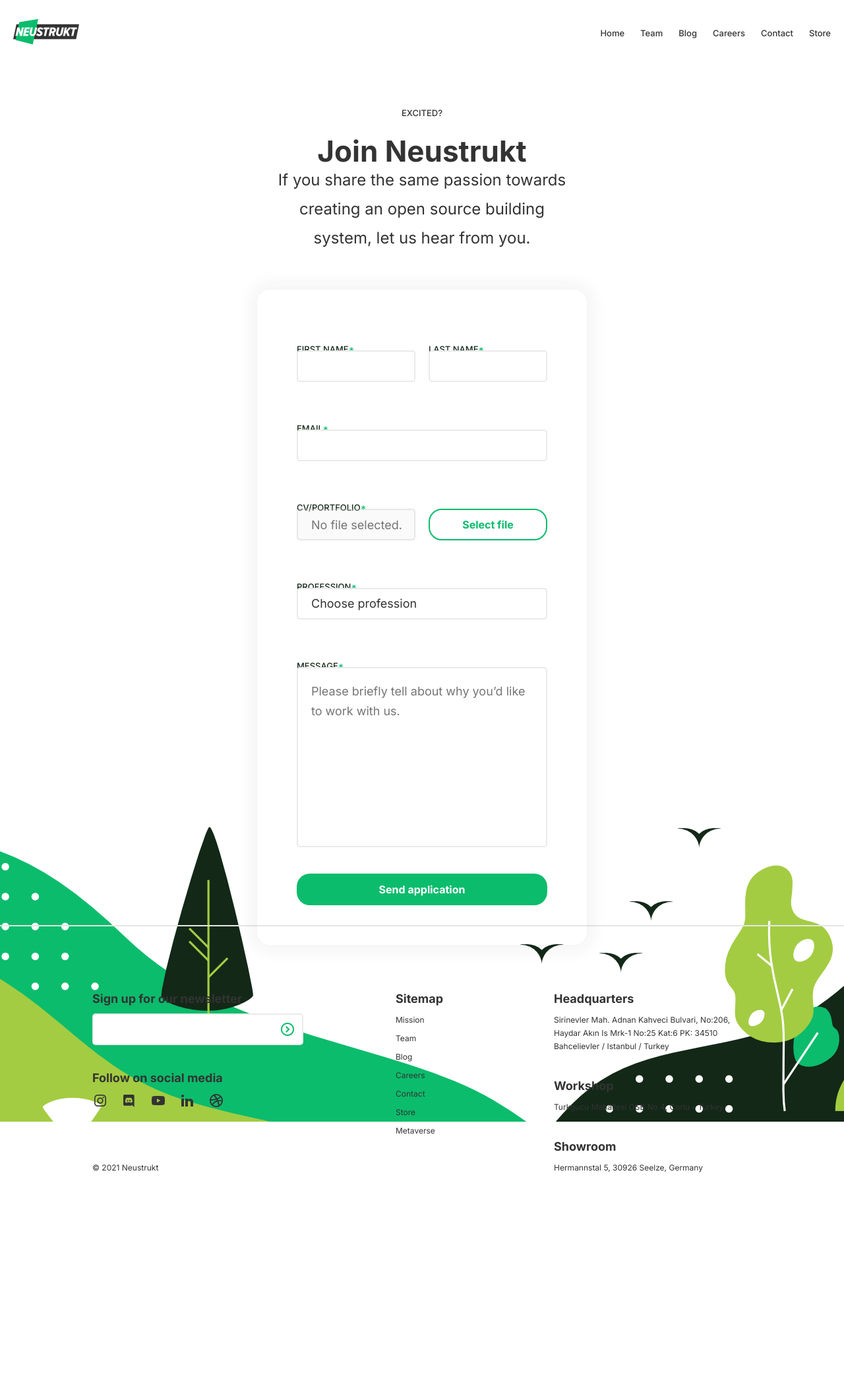
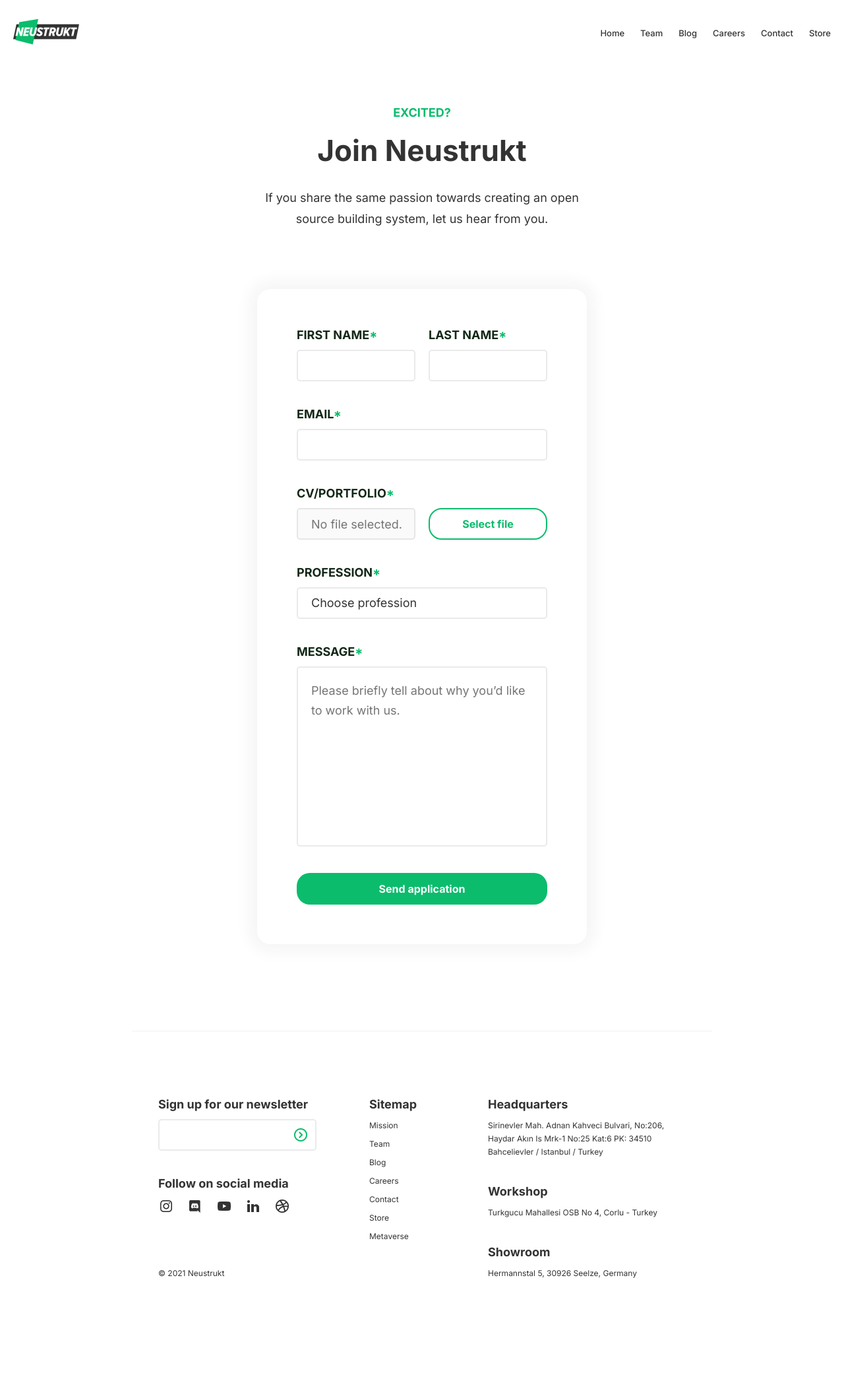
Before and after one commit to batudal/neustrukt, a Flask app: page /careers in a window 1280 px wide. Shown: the whole page at 66% size. Before the commit the page ends 1777 px from the top, so only its background shows below. Run offline with Flask 2, Linux system fonts and the light colour scheme; some libraries are stand-ins or nearby versions.

Commit message:
repo cleanup

```diff
--- a/static/css/main.css
+++ b/static/css/main.css
@@ -13,7 +13,6 @@ body {
   margin: 0;
   font-family: Inter !important;
   color: var(--black);
-
 }
 
 html {
@@ -43,7 +42,7 @@ h1 span, h2 span{
 h2{
   font-weight: 700px;
   font-size: 36px;
-  line-height: 52px;
+  line-height: 44px;
   margin-block-start: 0em;
   margin-block-end: 0em;
 }
@@ -72,8 +71,9 @@ h5{
 
 p{
   font-size: 24px;
-  line-height: 44px;
+  line-height: 40px;
   font-weight: 400;
+  margin: 0px;
 }
 
 p2{
@@ -150,42 +150,48 @@ textarea{
 }
 
 .divider{
-  max-width: 1400px;
+  max-width: 880px;
   height: 2px;
   margin: auto;
-  margin-top: 160px;
-  background-color: var(--gray);
+  margin-top: 120px;
+  background-color: var(--light-gray);
 }
 
 #footer-container-wrapper{
   width: 100%;
   height: 476px;
-  padding-top: 100px;
+  padding-top: 50px;
 }
 
 #footer-container{
-  max-width: 1000px;
-  height: 276px;
+  max-width: 880px;
+  height: 376px;
   margin: auto;
   display: flex;
   flex-wrap: wrap;
   flex-direction: row;
-  justify-content: space-between;
+  justify-content: flex-start;
 }
 
 #footer-left{
   max-width: 320px;
   display: flex;
   flex-direction: column;
+  margin-top: 50px;
+  margin-left: 40px;
+  margin-right: 40px;;
 }
 
 #footer-input{
   position: relative;
   margin-top: 12px;
+  max-width: 240px;
 }
 
 #footer-input > input{
-  width:320px;
+  width: 100%;
+  display: flex;
+  flex-direction: row;
 }
 
 #footer-input > img{
@@ -214,19 +220,25 @@ textarea{
   width: 100px;
   display: flex;
   flex-direction: column;
+  margin-top: 50px;
+  margin-left: 40px;
+  margin-right: 40px;
 }
 
 #footer-right{
   width: 300px;
   display: flex;
   flex-direction: column;
+  margin-top: 50px;
+  margin-left: 40px;
+  margin-right: 40px;
 }
 
 .contact-section{
   width: 100%;
   height: 1142px;
   display: grid;
-  grid-template-rows: 60px 22px 20px 53px 40px 44px 100px 763px;
+  grid-template-rows: 60px 22px 20px 52px 40px 44px 100px 763px;
   grid-template-columns: 1fr 500px 1fr;
   align-items: center;
   justify-content: center;
@@ -283,12 +295,13 @@ textarea{
   height: 273px;
 }
 
-.contact-section-h5-container{
+.contact-section-h4-container{
   grid-row: 2;
   grid-column: 2;
   text-align: center;
   display: flex;
   justify-content: center;
+  color: var(--main-color)
 }
 
 .contact-section-h1-container{
@@ -413,9 +426,9 @@ textarea{
 
 .career-section{
   width: 100%;
-  height: 1142px;
+  height: 1342px;
   display: grid;
-  grid-template-rows: 60px 22px 20px 53px 40px 44px 100px 993px;
+  grid-template-rows: 60px 22px 20px 52px 40px 44px 100px 993px;
   grid-template-columns: 1fr 500px 1fr;
   align-items: center;
   justify-content: center;
@@ -542,7 +555,6 @@ textarea{
 .dropdown-content a:hover {
   background-color: var(--light-gray);
   font-weight: 700;
-
 }
 /* Show the dropdown menu on hover */
 .dropdown:hover .dropdown-content {
@@ -639,7 +651,7 @@ input:-khtml-autofill {
 
 }
 
-.popup-content > h1 {
+.popup-content > h2 {
   grid-row: 2;
   width: 300px;
   text-align: left;
@@ -647,7 +659,7 @@ input:-khtml-autofill {
   font-size: 36px;
 }
 
-.popup-content > p{
+.popup-content > p2 {
   grid-row: 4;
   width: 300px;
   text-align: left;
@@ -705,7 +717,7 @@ button {
   display:flex;
   flex-direction: column;
   width: 100%;
-  margin-top: 40px;
+  margin-top: 60px;
   justify-content: center;
   text-align: center;
 }
@@ -834,11 +846,20 @@ button {
   position:absolute;
   background-color: var(--white);
   border-radius: 20px;
-  padding: 40px;
+  padding: 50px;
   display: grid;
   grid-template-columns: 1fr;
   grid-template-rows: 60px 47px 133px 40px;
   box-shadow: 0px 0px 25px 10px rgba(0, 0, 0, 0.05);
+}
+
+/* .category-card > h3,h4,p2,img{
+  padding: 10px;
+} */
+
+.category-card h4{
+  color: var(--main-color)
+
 }
 
 #category-card-1{
@@ -1173,6 +1194,10 @@ button {
   box-shadow: 0px 0px 25px 10px rgba(33, 33, 33, 0.05);
 }
 
+.scroll p2 {
+  padding: 10px;
+}
+
 
 .button > h2{
   margin: 0;
--- a/templates/careers.html
+++ b/templates/careers.html
@@ -3,26 +3,26 @@
 {% block body %}
 
 <div class="career-section">
-    <div class="contact-section-h5-container">
-        <h5>EXCITED?</h5>
+    <div class="contact-section-h4-container">
+        <h4>EXCITED?</h4>
     </div>
     <div class="contact-section-h1-container">
         <h1>Join Neustrukt</h1>
     </div>
     <div class="contact-section-text-container">
-        <p>If you share the same passion towards creating an open source building system, let us hear from you.</p>
+        <p2>If you share the same passion towards creating an open source building system, let us hear from you.</p2>
     </div>
 
     <form action="/careers" method="POST" class="career-section-card-container" enctype="multipart/form-data" id="recaptcha-form">
         <div class="contact-card-name-container">
             <div class="contact-card-firstname">
-                <h5 class="is-black">FIRST NAME<span>*</span></h5>
+                <h4 class="is-black">FIRST NAME<span>*</span></h4>
             </div>
             <div class="contact-card-firstname-input">
                 <input type="text" name="firstname" id="firstname" placeholder="" >
             </div>
             <div class="contact-card-lastname">
-                <h5 class="is-black">LAST NAME<span>*</span></h5>
+                <h4 class="is-black">LAST NAME<span>*</span></h4>
             </div>
             <div class="contact-card-lastname-input">
                 <input type="text" name="lastname" id="lastname" placeholder="" >
@@ -30,7 +30,7 @@
         </div>
         <div class="contact-card-email-container">
             <div class="contact-card-email">
-                <h5 class="is-black">EMAIL<span>*</span></h5>
+                <h4 class="is-black">EMAIL<span>*</span></h4>
             </div>
             <div class="contact-card-email-input">
                 <input type="email" name="email" id="email" placeholder="" >
@@ -38,7 +38,7 @@
         </div>
         <div class="career-card-profession-container">
             <div class="contact-card-email">
-                <h5 class="is-black">PROFESSION<span>*</span></h5>
+                <h4 class="is-black">PROFESSION<span>*</span></h4>
             </div>
             <div class="dropdown">
                 <input name="profession" style="display:none" id="profession">
@@ -62,7 +62,7 @@
         </div>
         <div class="career-card-cv-container">
             <div class="contact-card-email">
-                <h5 class="is-black">CV/PORTFOLIO<span>*</span></h5>
+                <h4 class="is-black">CV/PORTFOLIO<span>*</span></h4>
             </div>
             <div class="career-card-cv-input">
                 <input type="hidden" id="file-url" name="file-url" class="file-url" value="">
@@ -75,7 +75,7 @@
         </div>
         <div class="career-card-message-container">
             <div class="contact-card-message">
-                <h5 class="is-black">MESSAGE<span>*</span></h5>
+                <h4 class="is-black">MESSAGE<span>*</span></h4>
             </div>
             <div class="contact-card-message-input">
                 <textarea name="message" id="message" rows="10" cols="25" placeholder="Please briefly tell about why you’d like to work with us."></textarea>
@@ -91,7 +91,7 @@
 </div>
 
 <div class="footer" id="contact-footer">
-    <div id="footer-img-container"></div>
+    <!-- <div id="footer-img-container"></div> -->
 </div>
 
 <script>
--- a/templates/index.html
+++ b/templates/index.html
@@ -1,8 +1,6 @@
 {% extends 'layout.html' %}
 
 {% block body %}
-
-
 
   <div class="hero-container">
     <div class="hero">
--- a/templates/layout.html
+++ b/templates/layout.html
@@ -3,7 +3,7 @@
 
 <head>
   <meta charset="utf-8">
-  <title>Architecture for the New Era</title>
+  <title>Neustrukt - Modular Architecture</title>
   <meta name="description" content="">
 
   <meta property="og:title" content="">
@@ -47,8 +47,8 @@
     <div class="popup" id="store-popup">
       <form action="/submitted" method="POST" id="recaptcha-form">
         <div class="popup-content">
-          <h1>Store is opening soon.</h1>
-          <p>Be first one to know when our online store is open.</p>
+          <h2>Store is opening soon.</h2>
+          <p2>Be first one to know when our online store is open.</p2>
           <input type="hidden" id="popup-type" name="popup-type" value="store">
           <input type="email" name="email" id="email" placeholder="Email" required="required" />
           <button class="g-recaptcha"
@@ -62,8 +62,8 @@
     <div class="popup" id="designer-popup">
       <form action="/submitted" method="POST" id="recaptcha-form">
         <div class="popup-content">
-          <h1>Design with future in mind.</h1>
-          <p>Be first one to know when NeuLab platform becomes online.</p>
+          <h2>Design with future in mind.</h2>
+          <p2>Be first one to know when NeuLab platform becomes online.</p2>
           <input type="hidden" id="popup-type" name="popup-type" value="designer">
           <input type="email" name="email" id="email" placeholder="Email" required="required" />
           <button class="g-recaptcha"
@@ -77,8 +77,8 @@
     <div class="popup" id="developer-popup">
       <form action="/submitted" method="POST" id="recaptcha-form">
         <div class="popup-content">
-          <h1>Let's develop together.</h1>
-          <p>Leverage your projects with precisely manufactured modules.</p>
+          <h2>Let's develop together.</h2>
+          <p2>Leverage your projects with precisely manufactured modules.</p2>
           <input type="hidden" id="popup-type" name="popup-type" value="developer">
           <input type="email" name="email" id="email" placeholder="Email" required="required" />
           <button class="g-recaptcha"
@@ -184,10 +184,12 @@
         <p3 style="margin-top: 12px;">Turkgucu Mahallesi OSB No 4, Corlu - Turkey</p3>
         <h4 style="margin-top: 40px;">Showroom</h4>
         <p3 style="margin-top: 12px;">Hermannstal 5, 30926 Seelze, Germany</p3>
+        <div style="height:20px"></div>
       </div>
     </div>
   </div>
 
+
 </body>
 
 </html>
```
Also changed, not shown: templates/contact.html (+9 -9 lines).
